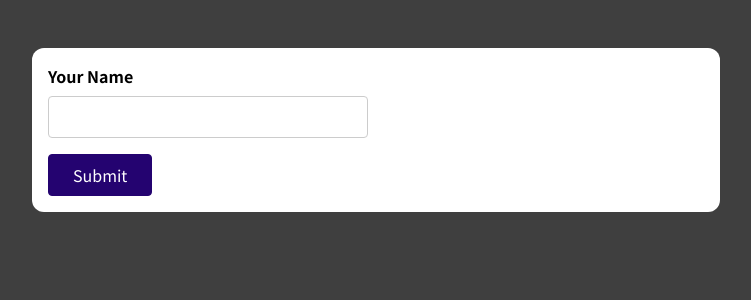
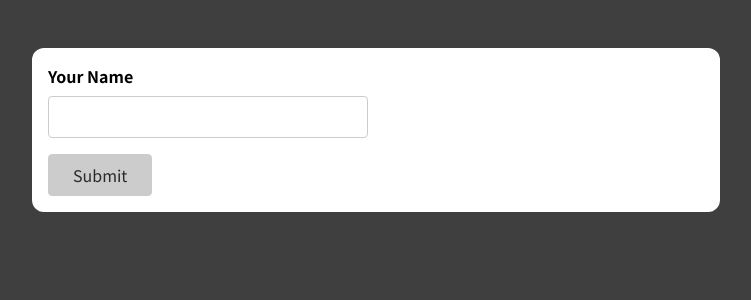
Before and after one commit to ritagujar/100daysOfDevelopement, a React (Create React App) app in the folder REACT/input-form/: page / in a window 1280 px wide. Shown: the top 300 px of the page, without its empty margins (264-1015 px from the left). Built offline with nearby package versions, Linux system fonts and the light colour scheme.

Commit message:
#Day39 - React - Input Form - Added Button Disabled Validity

```diff
--- a/REACT/input-form/src/components/SimpleInput.js
+++ b/REACT/input-form/src/components/SimpleInput.js
@@ -1,12 +1,29 @@
-import React, { useState } from "react";
+import React, { useState, useEffect } from "react";
 
 const SimpleInput = () => {
   // const nameInputRef = useRef();
   const [enterdName, setEnteredName] = useState("");
   const [enteredNameTouched, setEnteredNameTouched] = useState(false);
+  // const [formIsValid, setFormIsValid] = useState(false);
 
   const enteredNameIsValid = enterdName.trim() !== "";
   const nameInputIsValid = !enteredNameIsValid && enteredNameTouched;
+
+  // useEffect(() => {
+  //   if (enteredNameIsValid) {
+  //     setFormIsValid(true);
+  //   } else {
+  //     setFormIsValid(false);
+  //   }
+  // }, [enteredNameIsValid]);
+
+  // *****OR*****
+
+  let formIsValid = false;
+
+  if (enteredNameIsValid) {
+    formIsValid = true;
+  }
 
   const nameInputChangeHandler = (event) => {
     setEnteredName(event.target.value);
@@ -56,7 +73,7 @@ const SimpleInput = () => {
         )}
       </div>
       <div className="form-action">
-        <button>Submit</button>
+        <button disabled={!formIsValid}>Submit</button>
       </div>
     </form>
   );
--- a/REACT/input-form/src/index.css
+++ b/REACT/input-form/src/index.css
@@ -79,6 +79,15 @@ button:active {
   border-color: #33059e;
 }
 
+button:disabled,
+button:disabled:hover,
+button:disabled:active {
+  background-color: #ccc;
+  color: #292929;
+  border-color: #ccc;
+  cursor: not-allowed;
+}
+
 .form-actions {
   text-align: right;
 }
```
